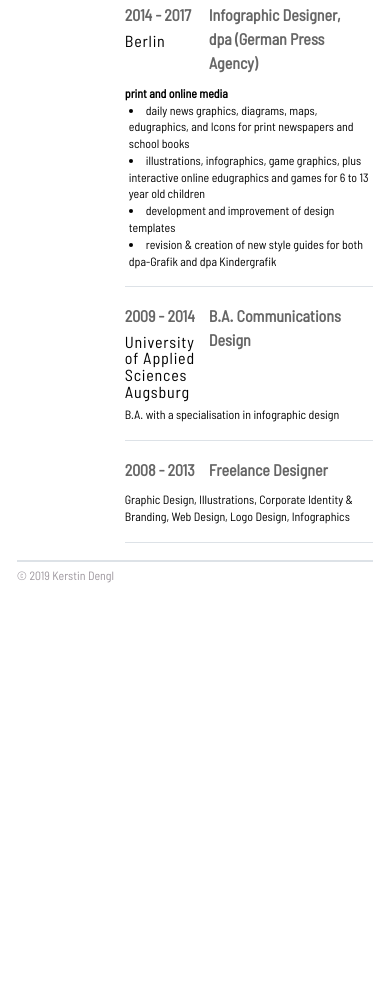
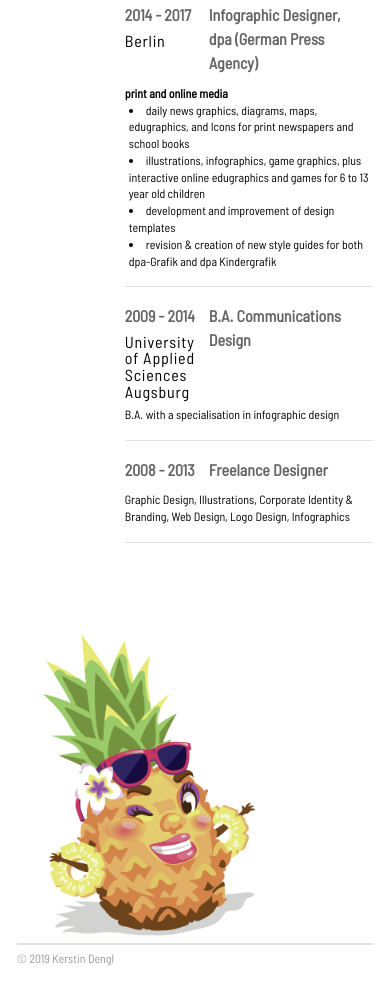
Before and after one commit to nadgerz/moppets-website, a Gatsby site: page /about in a window 390 px wide. Shown: the part 550-1533 px from the top of the page. Before the commit the page ends 1150 px from the top, so only its background shows below. Built offline with nearby package versions, Linux system fonts and the light colour scheme; Gatsby itself is replaced by a stand-in of ours.

Commit message:
added pineapple.png, imported to About

```diff
--- a/src/assets/css/layout.scss
+++ b/src/assets/css/layout.scss
@@ -52,6 +52,7 @@
 img {
   max-height: 39rem;
   width: auto;
+  max-width: 100%;
 }
 
 //---------------------------------------------------------
@@ -135,15 +136,15 @@ main {
   min-height: calc(100vh - #{$footer-height});
 }
 
+
 //---------------------------------------------------------
 //  responsive MAIN
 
 
 @media screen and (max-width: 550px) {
-
-  //#main {
-  //  padding-top: 6rem;
-  //}
+  .image-container {
+    margin: 0 auto;
+  }
 }
 
 //---------------------------------------------------------
--- a/src/assets/css/pages/about.scss
+++ b/src/assets/css/pages/about.scss
@@ -7,11 +7,26 @@
   .CV {
     display: flex;
     align-items: stretch;
+    padding-bottom: $bottom-margin-small;
+    margin-bottom: $bottom-margin-big;
 
     aside {
       margin-right: $sidebar-margin-right;
     }
+
     .container-full-width {
     }
   }
+
+  .imgPineapple {
+    //height: 100%;
+    //width: auto;
+    //margin-left: calc(#{$sidebar-margin-right} + #{$sidebar-left-width});
+  }
 }
+
+@media screen and (max-width: 550px) {
+  .image-container {
+    margin: 0 auto;
+  }
+}
--- a/src/assets/css/pages/index.scss
+++ b/src/assets/css/pages/index.scss
@@ -1,9 +1,6 @@
 @import "../base/colors";
 @import "../base/measurements";
 @import "../abstracts/mixins";
-
-
-
 
 .image-container {
   .imgOranges {
@@ -15,7 +12,6 @@
 
 @media screen and (max-width: 550px) {
   .image-container {
-    margin: 0 auto;
     .imgOranges {
       margin-left: 0;
     }
--- a/src/pages/about.js
+++ b/src/pages/about.js
@@ -8,6 +8,7 @@ import CVLine from "../components/CVLine"
 import { Portrait } from "../assets/images/branding/svgs"
 import {cvData} from "../components/cvLineData"
 import "../assets/css/pages/about.scss"
+import Pinapple from "../assets/images/pineapple.png"
 
 
 const aboutData = {
@@ -43,6 +44,10 @@ const About = () => (
           }
         </div>
       </section>
+
+      <div className={"container-two-thirds-width image-container"}>
+        <img className={'imgPineapple'} src={Pinapple} alt="Senorita Pinapple"/>
+      </div>
     </div>
   </Layout>
 )
```
Also changed, not shown: src/assets/css/components/portfolio.scss (+5 -3 lines), src/assets/images/pineapple.png (added).
